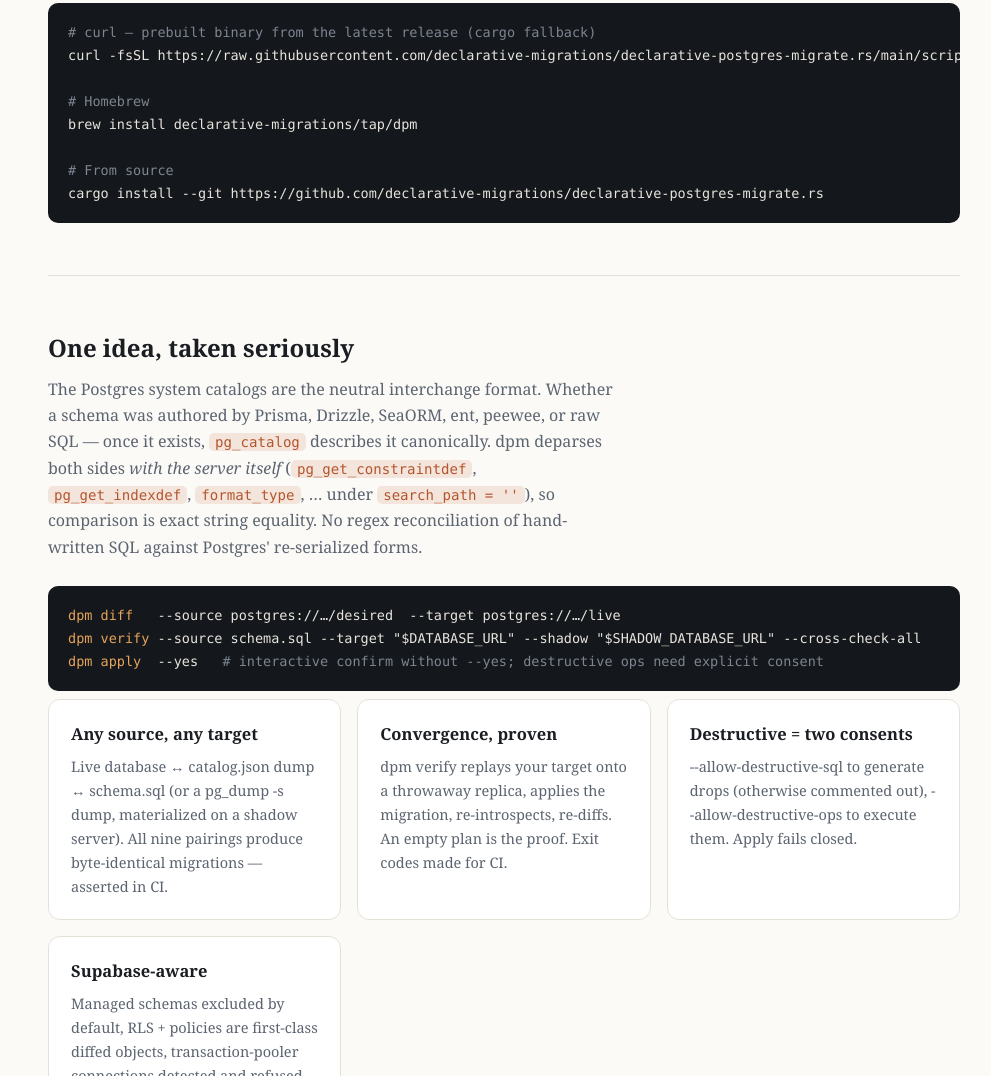
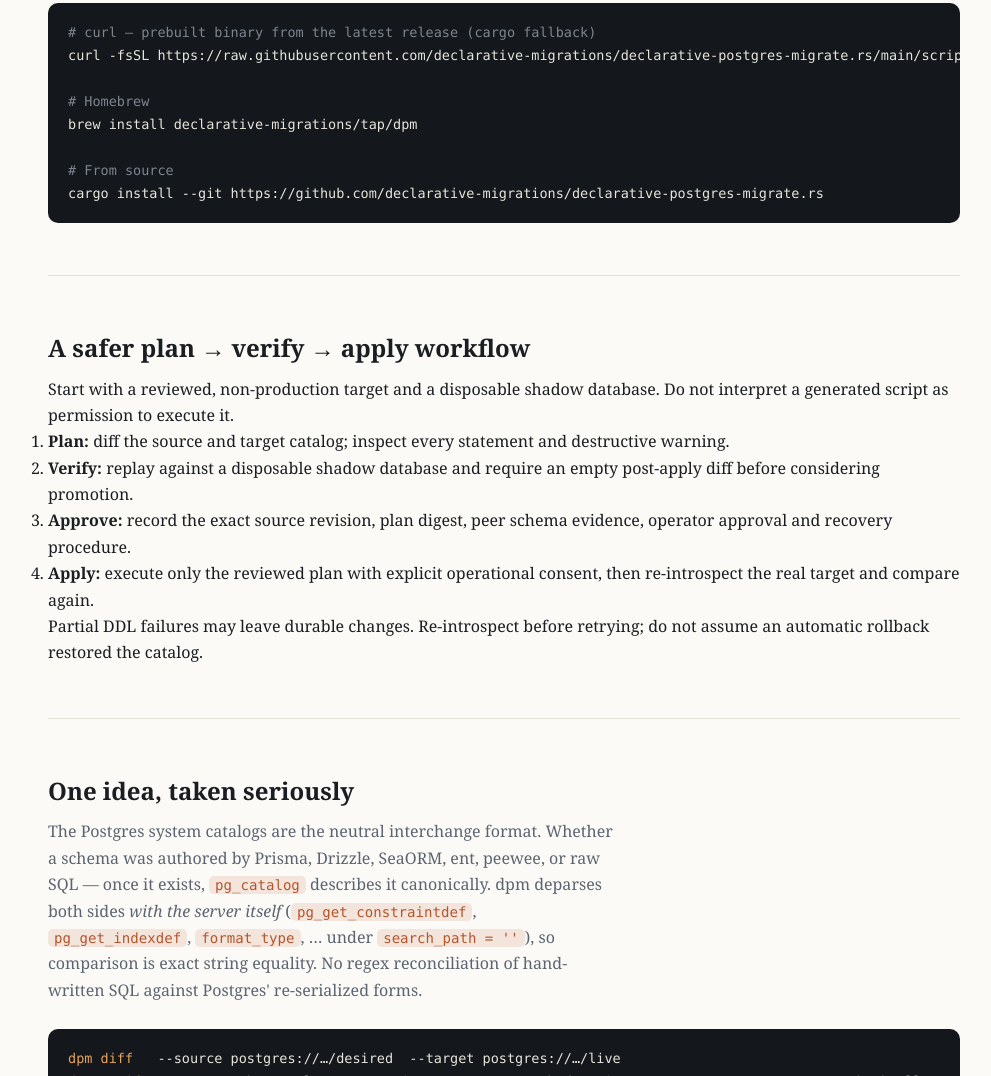
Before and after one commit to declarative-migrations/declarative-migrations.github.io, an Astro site: page / in a window 1280 px wide. Shown: the part 679-1755 px from the top of the page, without its empty margins (136-1127 px from the left). Built offline with nearby package versions, Linux system fonts and the light colour scheme; Astro itself is replaced by a stand-in of ours.

Commit message:
feat(site): publish safe plan verify approve apply guidance

```diff
--- a/src/pages/index.astro
+++ b/src/pages/index.astro
@@ -66,6 +66,18 @@ brew install declarative-migrations/tap/dpm
 
 <span class="c"># From source</span>
 cargo install --git {repo}</pre>
+  </section>
+
+  <section id="safe-rollout" aria-labelledby="safe-rollout-title">
+    <h2 id="safe-rollout-title">A safer plan → verify → apply workflow</h2>
+    <p>Start with a reviewed, non-production target and a disposable shadow database. Do not interpret a generated script as permission to execute it.</p>
+    <ol>
+      <li><strong>Plan:</strong> diff the source and target catalog; inspect every statement and destructive warning.</li>
+      <li><strong>Verify:</strong> replay against a disposable shadow database and require an empty post-apply diff before considering promotion.</li>
+      <li><strong>Approve:</strong> record the exact source revision, plan digest, peer schema evidence, operator approval and recovery procedure.</li>
+      <li><strong>Apply:</strong> execute only the reviewed plan with explicit operational consent, then re-introspect the real target and compare again.</li>
+    </ol>
+    <p>Partial DDL failures may leave durable changes. Re-introspect before retrying; do not assume an automatic rollback restored the catalog.</p>
   </section>
 
   <section id="engine">
```
